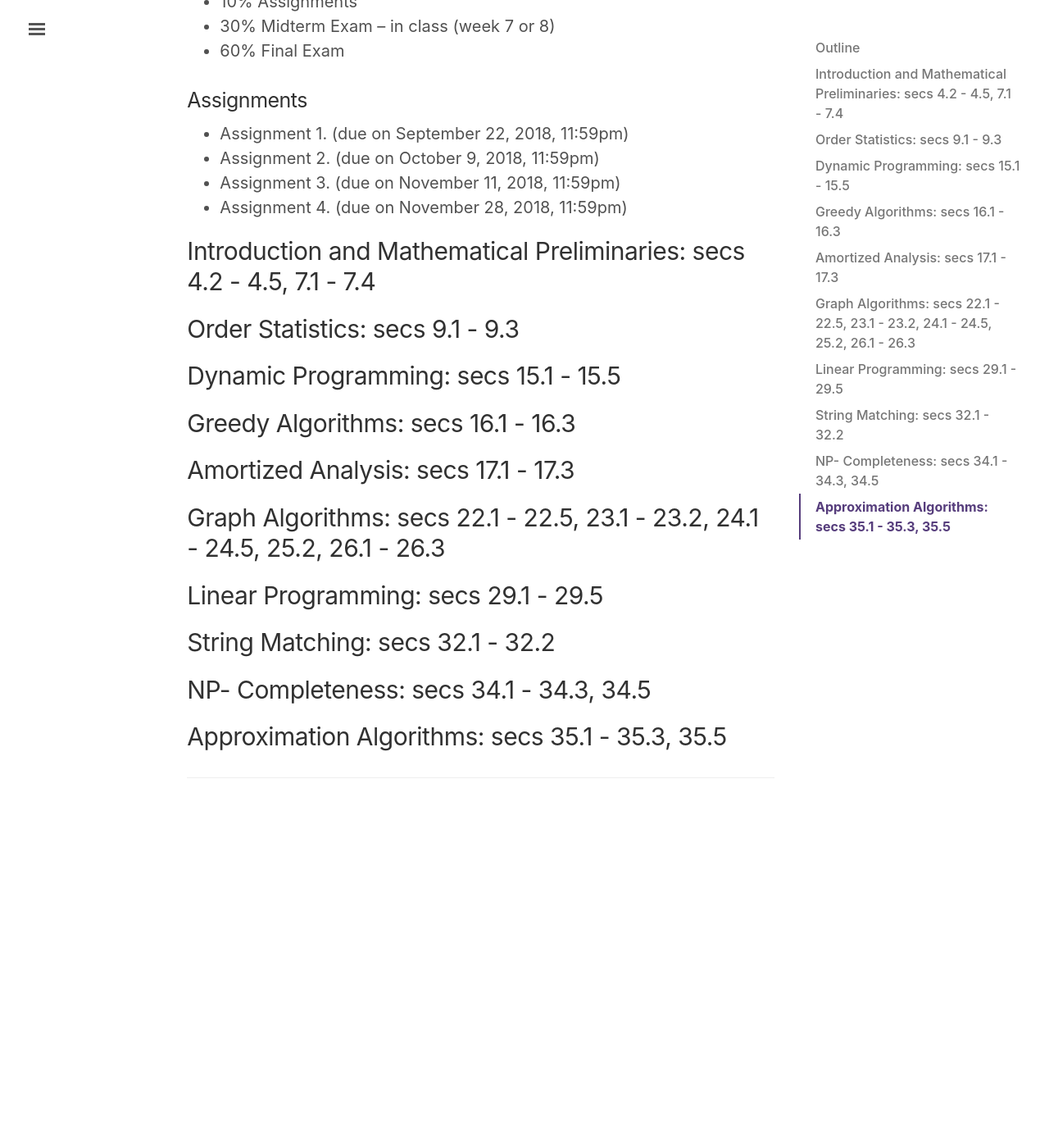
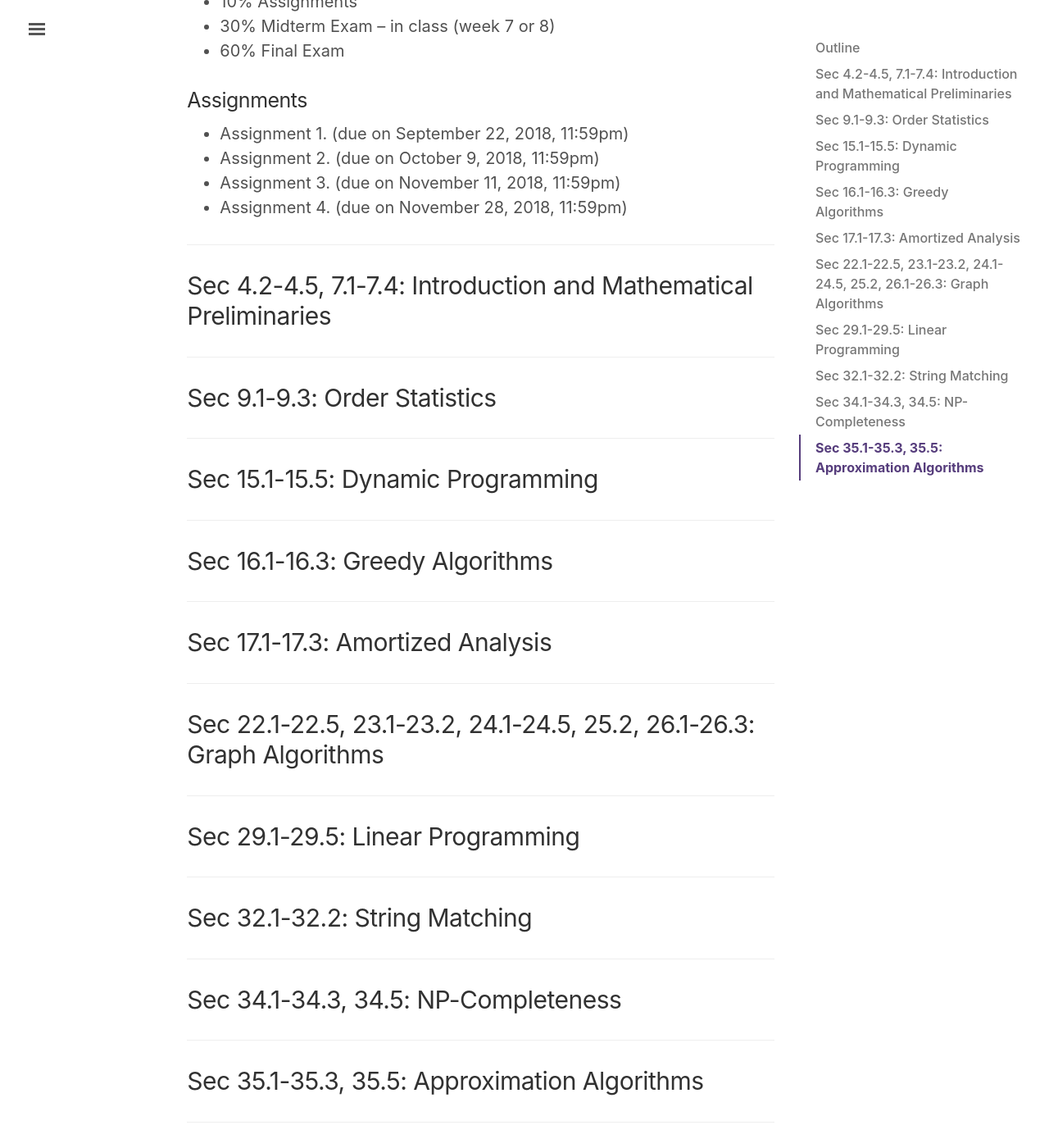
Before and after one commit to lingt-xyz/note, a Jekyll site: the page built from _posts/2018-09-01-COMP465.md, in a window 1280 px wide and 1400 px high, scrolled down 727 px. Shown: the whole window at 82% size. Built offline with Jekyll 4.4.1, drawn with Linux system fonts in a browser that asks for light colours; comment, search, counter and statistics services are not loaded; before the commit the page ends 1707 px from its top, so only the background shows below that.

Commit message:
add lines between headers

```diff
--- a/_posts/2018-09-01-COMP465.md
+++ b/_posts/2018-09-01-COMP465.md
@@ -30,22 +30,42 @@ Introduction to Algorithms, third edition, by T. Cormen, C. Leiserson, R. Rivest
 * Assignment 3. (due on November 11, 2018, 11:59pm)
 * Assignment 4. (due on November 28, 2018, 11:59pm)
 
-## Introduction and Mathematical Preliminaries: secs 4.2 - 4.5, 7.1 - 7.4
+---
 
-## Order Statistics: secs 9.1 - 9.3
+## Sec 4.2-4.5, 7.1-7.4: Introduction and Mathematical Preliminaries
 
-## Dynamic Programming: secs 15.1 - 15.5
+---
 
-## Greedy Algorithms: secs 16.1 - 16.3
+## Sec 9.1-9.3: Order Statistics
 
-## Amortized Analysis: secs 17.1 - 17.3
+---
 
-## Graph Algorithms: secs 22.1 - 22.5, 23.1 - 23.2, 24.1 - 24.5, 25.2, 26.1 - 26.3
+## Sec 15.1-15.5: Dynamic Programming
 
-## Linear Programming: secs 29.1 - 29.5
+---
 
-## String Matching: secs 32.1 - 32.2
+## Sec 16.1-16.3: Greedy Algorithms
 
-## NP- Completeness: secs 34.1 - 34.3, 34.5
+---
 
-## Approximation Algorithms: secs 35.1 - 35.3, 35.5
+## Sec 17.1-17.3: Amortized Analysis
+
+---
+
+## Sec 22.1-22.5, 23.1-23.2, 24.1-24.5, 25.2, 26.1-26.3: Graph Algorithms
+
+---
+
+## Sec 29.1-29.5: Linear Programming
+
+---
+
+## Sec 32.1-32.2: String Matching
+
+---
+
+## Sec 34.1-34.3, 34.5: NP-Completeness
+
+---
+
+## Sec 35.1-35.3, 35.5: Approximation Algorithms
```
Also changed, not shown: _posts/2018-09-01-COMP339.md (+16 -0 lines), _posts/2018-09-01-COMP445.md (+10 -0 lines), _posts/2018-09-01-SOEN422.md (+14 -0 lines).
